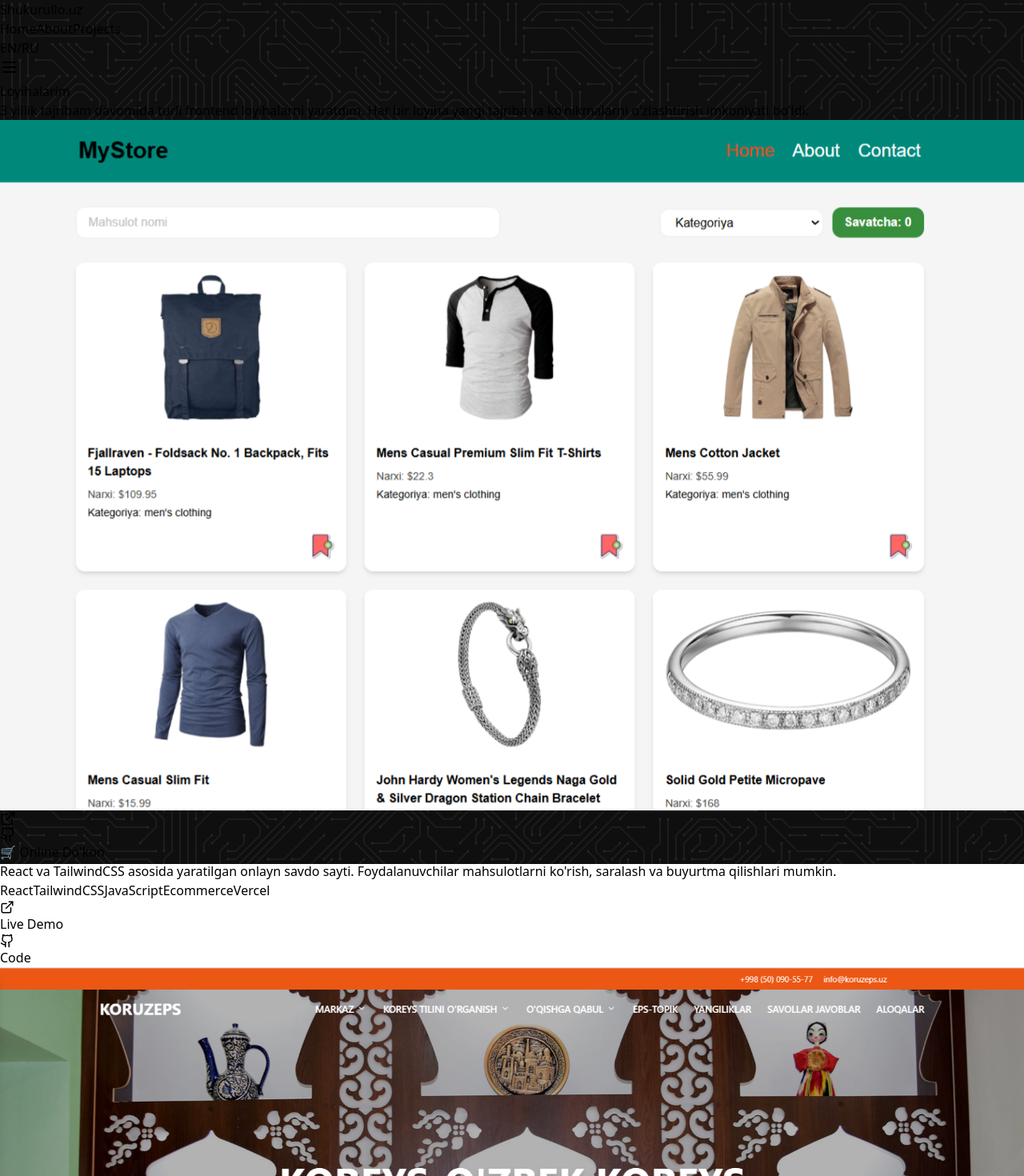
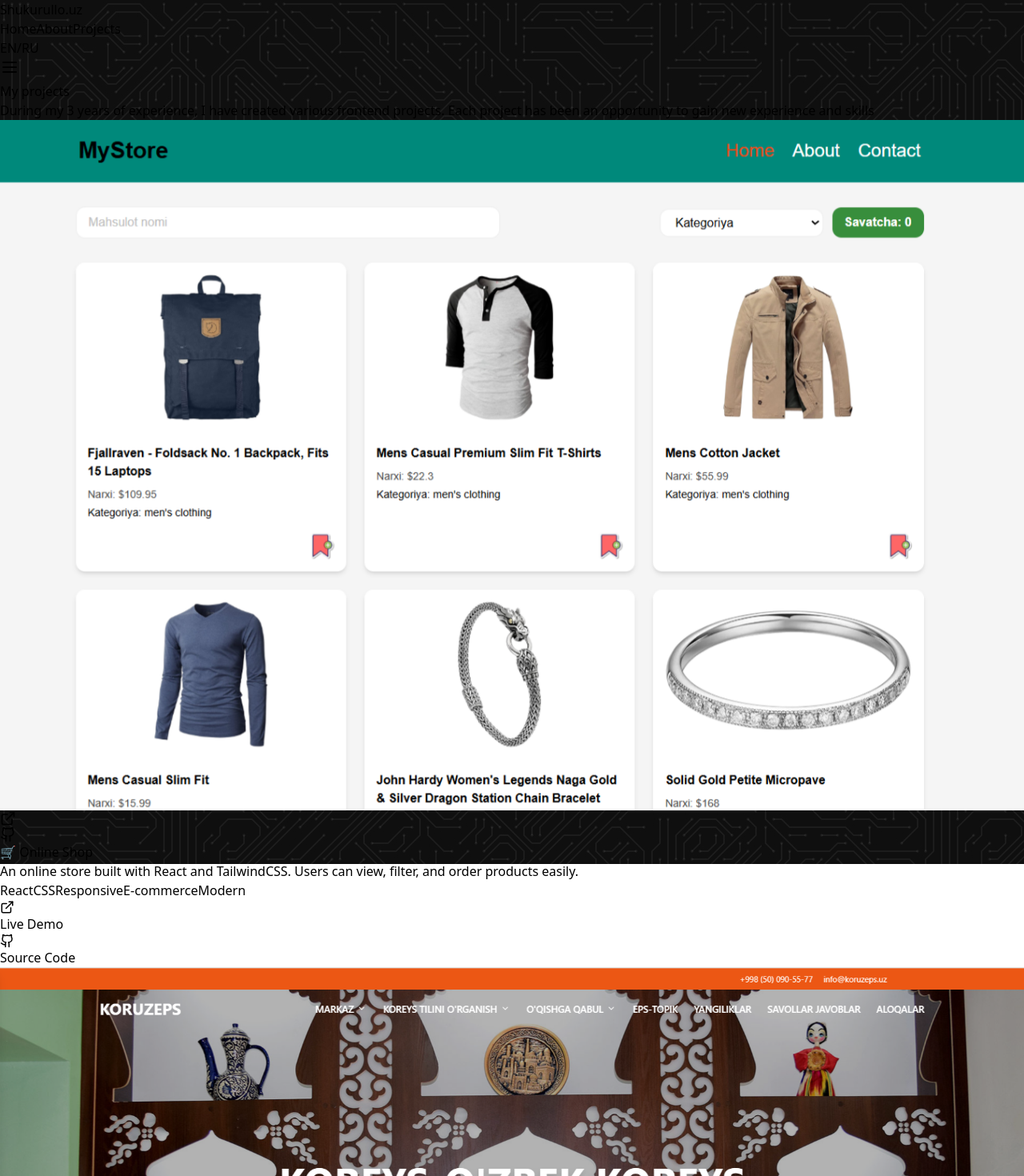
Before and after one commit to ShukurulloM/king, a React (Vite) app: page /project in a window 1280 px wide. Shown: the top 1470 px of the page at 80% size. Built offline with nearby package versions, Linux system fonts and the light colour scheme.

Commit message:
translate

```diff
--- a/src/Components/locales/en/global.json
+++ b/src/Components/locales/en/global.json
@@ -1,3 +1,4 @@
+
 {
     "nav": {
         "home": "Home",
@@ -21,7 +22,7 @@
         "cooperations": "you can contact me",
         "title": "SEO optimization",
         "text": "Promote your site to higher positions in search engines",
-        "title1":"Strong design",
+        "title1": "Strong design",
         "text1": "Elegance and great attention to detail in the design process",
         "title2": "Quality development",
         "text2": "Developing websites to high quality and modern standards",
@@ -29,6 +30,43 @@
         "text3": "Belgilangan vaqt ichida samarali va tezkor sayt yaratish",
         "technologies": "Technologies"
     },
+    "project": {
+        "loyiha": "My projects",
+        "tajriba": "During my 3 years of experience, I have created various frontend projects. Each project has been an opportunity to gain new experience and skills",
+        "liveDemo": "Live Demo",
+        "code": "Source Code",
+        "more": "More projects coming soon...",
+        "list": [
+            {
+                "id":1,
+                "title": "🛒 Online Shop",
+                "desc": "An online store built with React and TailwindCSS. Users can view, filter, and order products easily.",
+                "demo": "https://online-dokon-three.vercel.app/",
+                "github": "https://github.com/ShukurulloM/Online-do-kon",
+                "stack": [
+                    "React",
+                    "CSS",
+                    "Responsive",
+                    "E-commerce",
+                    "Modern"
+                ]
+            },
+            {
+                "id":2,
+                "title": "🇰🇷 Korean Products",
+                "desc": "A specialized e-commerce site for Korean products, featuring a modern design and user-friendly interface.",
+                "demo": "https://korea-01.vercel.app/",
+                "github": "https://github.com/ShukurulloM/korea_01",
+                "stack": [
+                    "React",
+                    "CSS",
+                    "Responsive",
+                    "E-commerce",
+                    "Modern"
+                ]
+            }
+        ]
+    },
     "footer": {
         "text": "All rights reserved"
     }
--- a/src/Components/locales/ru/global.json
+++ b/src/Components/locales/ru/global.json
@@ -21,7 +21,7 @@
         "cooperations": "ты можешь связаться со мной",
         "title": "SEO-оптимизация",
         "text": "Продвигайте свой сайт на более высокие позиции в поисковых системах",
-        "title1":"Мощный дизайн",
+        "title1": "Мощный дизайн",
         "text1": "Элегантность и особое внимание к деталям в процессе проектирования",
         "title2": "Развитие качества",
         "text2": "Разработка веб-сайтов по высоким и современным стандартам",
@@ -29,6 +29,43 @@
         "text3": "Бельгиланган вакт ичида самарали ва тезкор сайт яратиш",
         "technologies": "Технологии"
     },
+    "project": {
+        "loyiha": "Мои проекты",
+        "tajriba": "За три года работы я реализовал множество frontend-проектов.  Каждый проект был для меня возможностью получить новый опыт и навыки.",
+        "liveDemo": "Посмотреть сайт",
+        "code": "Исходный код",
+        "more": "Скоро будет добавлено больше проектов...",
+        "list": [
+            {
+                "id":1,
+                "title": "🛒 Онлайн-магазин",
+                "desc": "Интернет-магазин, созданный с помощью React и TailwindCSS. Пользователи могут просматривать, фильтровать и заказывать товары.",
+                "demo": "https://online-dokon-three.vercel.app/",
+                "github": "https://github.com/ShukurulloM/Online-do-kon",
+                "stack": [
+                    "React",
+                    "CSS",
+                    "Адаптивность",
+                    "E-commerce",
+                    "Современный дизайн"
+                ]
+            },
+            {
+                "id":2,
+                "title": "🇰🇷 Корейские товары",
+                "desc": "Специализированный интернет-магазин корейских товаров с современным дизайном и удобным интерфейсом.",
+                "demo": "https://korea-01.vercel.app/",
+                "github": "https://github.com/ShukurulloM/korea_01",
+                "stack": [
+                    "React",
+                    "CSS",
+                    "Адаптивность",
+                    "E-commerce",
+                    "Современный дизайн"
+                ]
+            }
+        ]
+    },
     "footer": {
         "text": "Все права защищены"
     }
--- a/src/Pages/Project.jsx
+++ b/src/Pages/Project.jsx
@@ -2,45 +2,48 @@ import React from "react";
 import { Github, ExternalLink } from "lucide-react";
 import Online from "../img/online.png";
 import Koraya from "../img/korea.png";
+import { useTranslation } from 'react-i18next';
 
-const projects = [
+const localProjects = [
   {
     id: 1,
-    title: "🛒 Online Do'kon",
-    desc: "React va TailwindCSS asosida yaratilgan onlayn savdo sayti. Foydalanuvchilar mahsulotlarni ko'rish, saralash va buyurtma qilishlari mumkin.",
     img: Online,
     demo: "https://online-dokon-three.vercel.app/",
     github: "https://github.com/ShukurulloM/Online-do-kon",
-    stack: ["React", "TailwindCSS", "JavaScript", "Ecommerce", "Vercel"],
   },
   {
     id: 2,
-    title: "🇰🇷 Korea Mahsulotlari",
-    desc: "Koreys mahsulotlariga ixtisoslashgan onlayn do'kon. Zamonaviy dizayn va foydalanuvchi qulayligi bilan ajralib turadi.",
     img: Koraya,
     demo: "https://korea-01.vercel.app/",
     github: "https://github.com/ShukurulloM/korea_01",
-    stack: ["React", "CSS", "Responsive", "Ecommerce", "Modern"],
   },
 ];
 
 const Project = () => {
+  const [t] = useTranslation("global");
+  const translatedProjects = t("project.list", { returnObjects: true });
+
+  // Har bir tarjima bilan local projectni birlashtiramiz:
+  const combinedProjects = translatedProjects.map((tProj, idx) => ({
+    ...tProj,
+    ...localProjects[idx],
+  }));
+
   return (
     <section className="w-full min-h-screen bg-black py-12 md:py-20">
       <div className="max-w-7xl mx-auto px-4 sm:px-6">
         <div className="text-center mb-12 md:mb-16">
           <h2 className="text-3xl sm:text-4xl md:text-5xl font-bold text-white mb-4">
-            Loyihalarim
+            {t("project.loyiha")}
           </h2>
           <div className="w-24 h-1 bg-teal-500 mx-auto mb-6 rounded-full"></div>
           <p className="text-lg sm:text-xl text-gray-300 max-w-2xl mx-auto leading-relaxed">
-            3 yillik tajribam davomida turli frontend loyihalarni yaratdim.
-            Har bir loyiha yangi tajriba va ko'nikmalarni o'zlashtirish imkoniyati bo'ldi.
+            {t("project.tajriba")}
           </p>
         </div>
 
         <div className="grid grid-cols-1 lg:grid-cols-2 gap-8 md:gap-12">
-          {projects.map((project) => (
+          {combinedProjects.map((project) => (
             <div
               key={project.id}
               className="group relative bg-gradient-to-br from-gray-900 to-black rounded-2xl overflow-hidden border border-gray-800 hover:border-teal-500/50 transition-all duration-500 shadow-2xl hover:shadow-teal-500/20"
@@ -51,9 +54,7 @@ const Project = () => {
                   alt={project.title}
                   className="w-full h-full object-cover group-hover:scale-110 transition-transform duration-700"
                 />
-
                 <div className="absolute inset-0 bg-gradient-to-t from-black/80 via-transparent to-transparent opacity-60 group-hover:opacity-30 transition-opacity duration-300"></div>
-
                 <div className="absolute top-4 right-4 flex gap-3">
                   <a
                     href={project.demo}
@@ -72,7 +73,6 @@ const Project = () => {
                     <Github size={20} className="text-white" />
                   </a>
                 </div>
-
                 <div className="absolute bottom-4 left-4 right-4">
                   <h3 className="text-xl sm:text-2xl font-bold text-white mb-2">
                     {project.title}
@@ -86,7 +86,7 @@ const Project = () => {
                 </p>
 
                 <div className="flex flex-wrap gap-2">
-                  {project.stack.map((tech, idx) => (
+                  {project.stack?.map((tech, idx) => (
                     <span
                       key={idx}
                       className="px-3 py-2 text-xs sm:text-sm rounded-full bg-gray-800/50 text-gray-200 border border-gray-700 hover:bg-teal-600 hover:border-teal-500 hover:text-white transition-all duration-300 cursor-default"
@@ -104,7 +104,7 @@ const Project = () => {
                     className="flex-1 bg-teal-600 hover:bg-teal-700 text-white py-3 px-4 rounded-xl text-center font-semibold transition-all duration-300 hover:scale-105 hover:shadow-lg hover:shadow-teal-500/25 flex items-center justify-center gap-2"
                   >
                     <ExternalLink size={18} />
-                    Live Demo
+                    {t("project.liveDemo")}
                   </a>
                   <a
                     href={project.github}
@@ -113,7 +113,7 @@ const Project = () => {
                     className="flex-1 bg-gray-800 hover:bg-gray-700 text-white py-3 px-4 rounded-xl text-center font-semibold transition-all duration-300 hover:scale-105 flex items-center justify-center gap-2"
                   >
                     <Github size={18} />
-                    Code
+                    {t("project.code")}
                   </a>
                 </div>
               </div>
@@ -126,9 +126,7 @@ const Project = () => {
         <div className="text-center mt-16 md:mt-20">
           <div className="inline-flex items-center gap-4 bg-gray-900/50 backdrop-blur-sm border border-gray-800 rounded-2xl px-6 py-4">
             <div className="w-2 h-2 bg-teal-500 rounded-full animate-pulse"></div>
-            <p className="text-gray-300 text-lg">
-              Ko'proq loyihalar tez orada qo'shiladi...
-            </p>
+            <p className="text-gray-300 text-lg">{t("project.more")}</p>
             <div className="w-2 h-2 bg-teal-500 rounded-full animate-pulse"></div>
           </div>
         </div>
```
